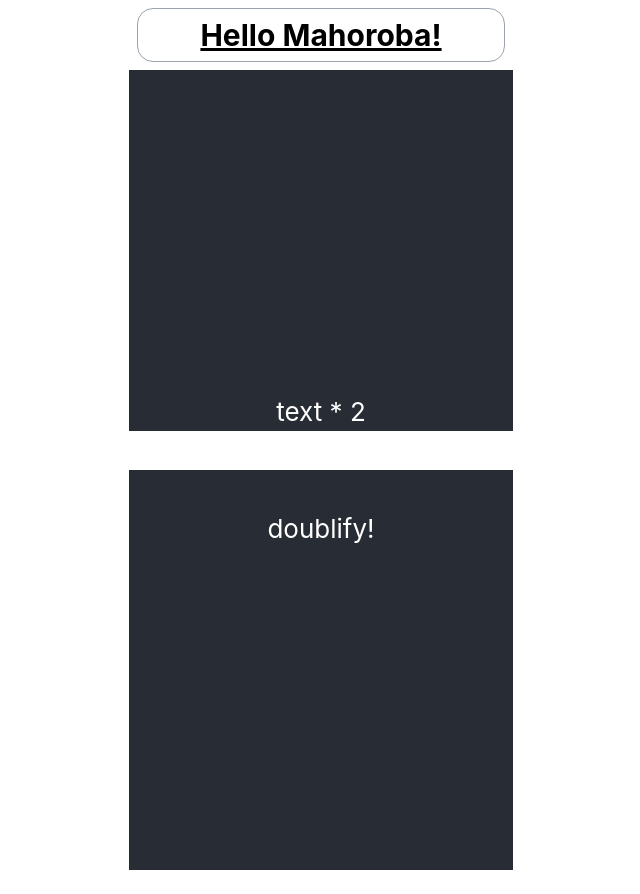
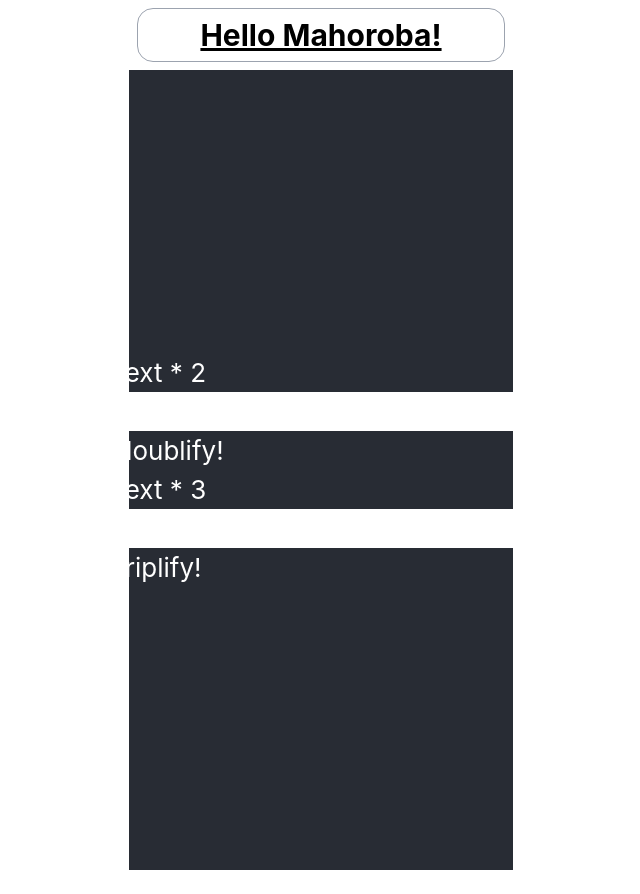
Before and after one commit to truelywaath/mahoroba, a React (Create React App) app in the folder frontend/: page /doublify in a window 1280 px wide. Shown: the whole page, without its empty margins (319-959 px from the left). Built offline with nearby package versions, Linux system fonts and the light colour scheme.

Commit message:
doublify!に入力した文字を３倍に返すtriplify機能を追加、また別途triplifyページを追加

```diff
--- a/frontend/src/components/Doublify.jsx
+++ b/frontend/src/components/Doublify.jsx
@@ -3,28 +3,54 @@ import Axios from 'axios';
 import './../App.css';
 
 export function Doublify() {
-  const [text, setText] = useState('');
+  const [doublifytext, setDoublifyText] = useState('');
   const [doubled_text, setDoubledText] = useState('');
-  const onChangeText = (e) => setText(e.target.value);
-  const onClick = () => {
-        console.log("input text >>"+text)
+
+  const [triplifytext, setTriplifyText] = useState('');
+  const [tripled_text, setTripledText] = useState('');
+
+  const onDoublifyChangeText = (e) => setDoublifyText(e.target.value);
+  const onTriplifyChangeText = (e) => setTriplifyText(e.target.value);
+
+  const onDoublifyClick = () => {
+        console.log("input text >>"+doubled_text)
     Axios.post('http://127.0.0.1:5000/doublify', {
-      post_text: text
+      post_text: doublifytext
     }).then(function(res) {
       setDoubledText(res.data.result);
-    })
-  }
+    });
+  };
+
+  const onTriplifyClick = () => {
+    console.log("input text >>"+tripled_text)
+    Axios.post('http://127.0.0.1:5000/triplify', {
+      post_text: triplifytext
+    }).then(function(res) {
+      setTripledText(res.data.result);
+    });
+  };
 
   return(
     <>
           <header className="App-header">
+            <div>
             <h1>text * 2</h1>
               <label>
-                <input name="text" cols="80" rows="4" value={text} onChange={onChangeText} />
+                <input name="doublifytext" cols="80" rows="4" value={doublifytext} onChange={onDoublifyChangeText} />
               </label>
               <br/>
-              <button onClick={onClick}>doublify!</button>
+              <button onClick={onDoublifyClick}>doublify!</button>
               <p> {doubled_text} </p>
+            </div>
+            <div>
+            <h1>text * 3</h1>
+              <label>
+                <input name="triplifytext" cols="80" rows="4" value={triplifytext} onChange={onTriplifyChangeText} />
+              </label>
+              <br/>
+              <button onClick={onTriplifyClick}>triplify!</button>
+              <p> {tripled_text} </p>
+            </div>
           </header>
         <br></br>
     </>
--- a/frontend/src/components/TopPage.jsx
+++ b/frontend/src/components/TopPage.jsx
@@ -24,6 +24,11 @@ export function TopPage() {
             Doublify!
           </Link>
         </li>
+        <li className="my-6">
+          <Link className="bg-blue-500 hover:bg-blue-700 text-white font-bold py-2 px-4 rounded" to="/triplify">
+            Triprify!
+          </Link>
+        </li>
       </ul>
 
 
--- /dev/null
+++ b/frontend/src/components/Triplify.jsx
@@ -0,0 +1,35 @@
+import React, { useState } from 'react';
+import Axios from 'axios';
+import './../App.css';
+
+export function Triplify() {
+  const [text, setText] = useState('');
+  const [tripled_text, setTripledText] = useState('');
+
+  const onChangeText = (e) => setText(e.target.value);
+
+  const onClick = () => {
+    console.log("input text >>" + text);
+    Axios.post('http://127.0.0.1:5000/triplify', {
+      post_text: text,
+      operation: 'triplify'
+    }).then(function(res) {
+      setTripledText(res.data.result);
+    });
+  }
+
+  return (
+    <>
+      <header className="App-header">
+        <h1>Triplify!</h1>
+        <label>
+          <input name="text" cols="80" rows="4" value={text} onChange={onChangeText} />
+        </label>
+        <br />
+        <button onClick={onClick}>triplify!</button>
+        <p> {tripled_text} </p>
+      </header>
+      <br />
+    </>
+  );
+}
--- a/frontend/src/router/Router.jsx
+++ b/frontend/src/router/Router.jsx
@@ -3,6 +3,7 @@ import { Route, Routes } from "react-router-dom";
 import { TopPage } from "../components/TopPage";
 import { SelectArea} from '../components/SelectArea';
 import { Doublify } from "../components/Doublify";
+import { Triplify } from "../components/Triplify";
 import { NotFound } from "../components/NotFound";
 
 function Router() {
@@ -10,6 +11,7 @@ function Router() {
     <Routes>
       <Route path="/" element={<TopPage />} />
       <Route path="/doublify" element={<Doublify />} />
+      <Route path="/triplify" element={<Triplify />} />
       <Route path="/area" element={<SelectArea />} />
       <Route path="*" element={<NotFound />} />
     </Routes>
```
Also changed, not shown: 1 other file (tests, documents, lock files or other folders).
